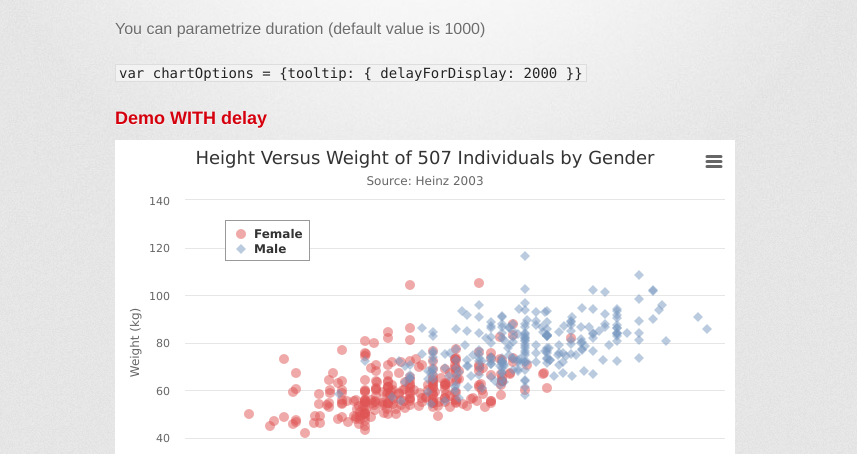
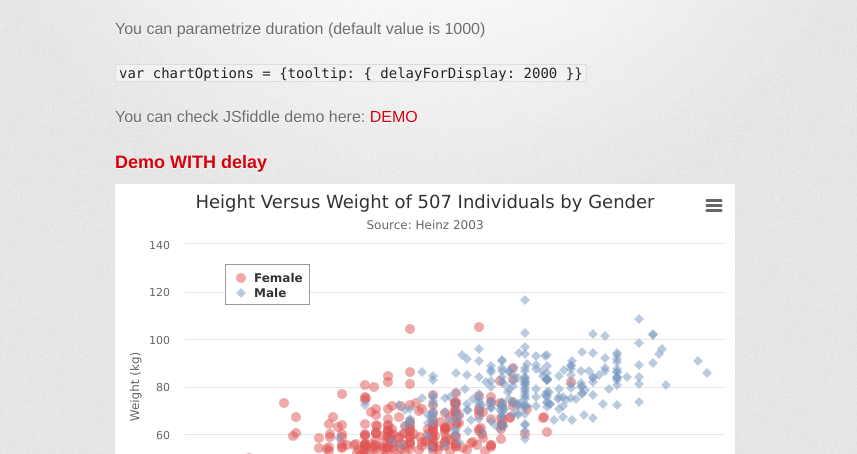
Before and after one commit to rudovjan/highcharts-tooltip-delay, a plain HTML site: page index.html in a window 1280 px wide. Shown: the part 346-800 px from the top of the page, without its empty margins (215-1072 px from the left). Drawn offline with nearby package versions, Linux system fonts and the light colour scheme; a web font is replaced by a local one.

Commit message:
Fiddle demo

```diff
--- a/index.html
+++ b/index.html
@@ -50,6 +50,9 @@
             <p>You can parametrize duration (default value is 1000)</p>
 
             <p><code>var chartOptions = {tooltip: { delayForDisplay: 2000 }}</code></p>
+            <p>
+                You can check JSfiddle demo here: <a href="http://jsfiddle.net/rudovsky/pu3x5/">DEMO</a>
+            </p>
 
             <h3>Demo WITH delay</h3>
             <div id="chartWith" style="min-width: 310px; height: 400px; margin: 0 auto"></div>
```
